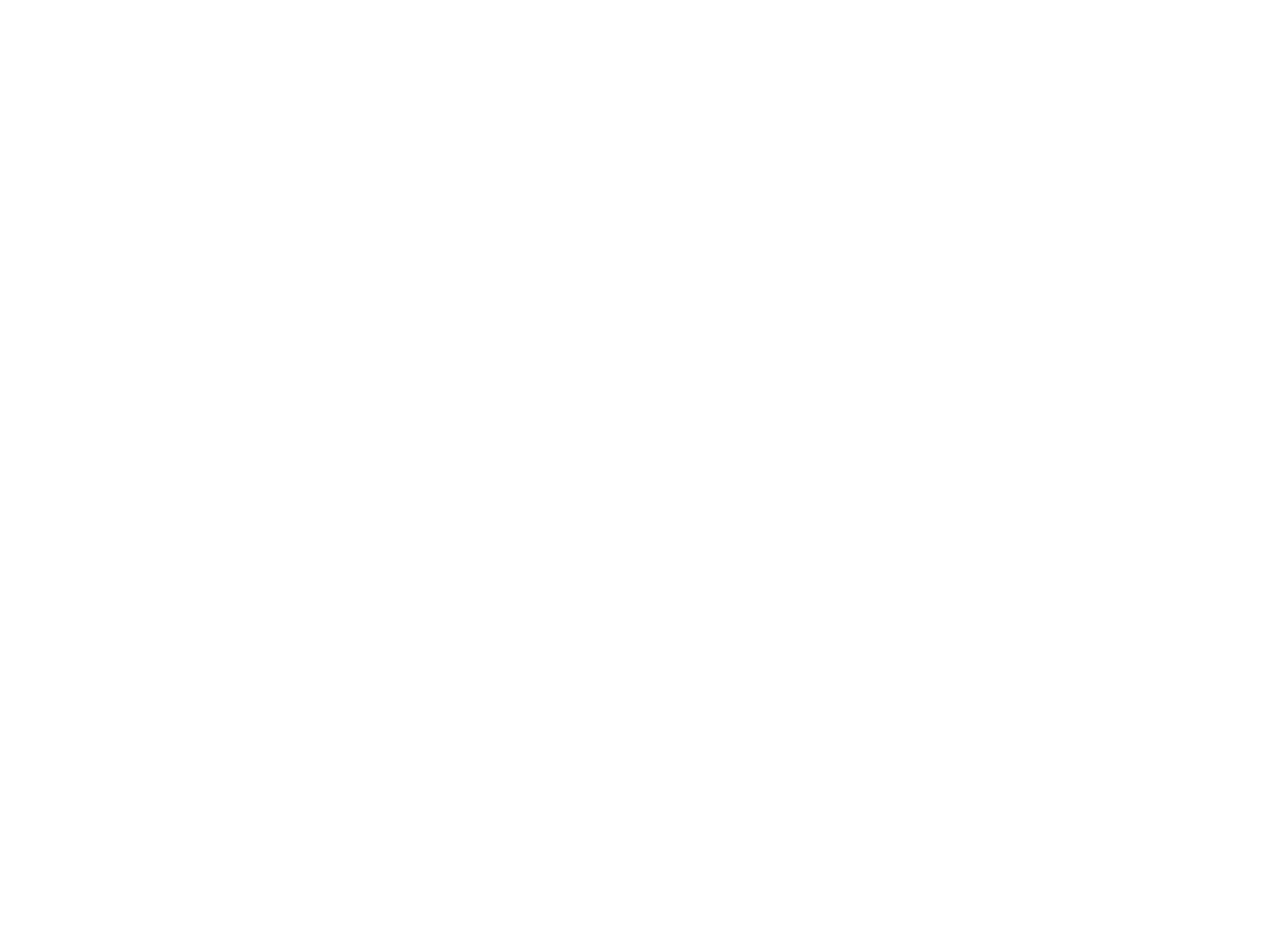
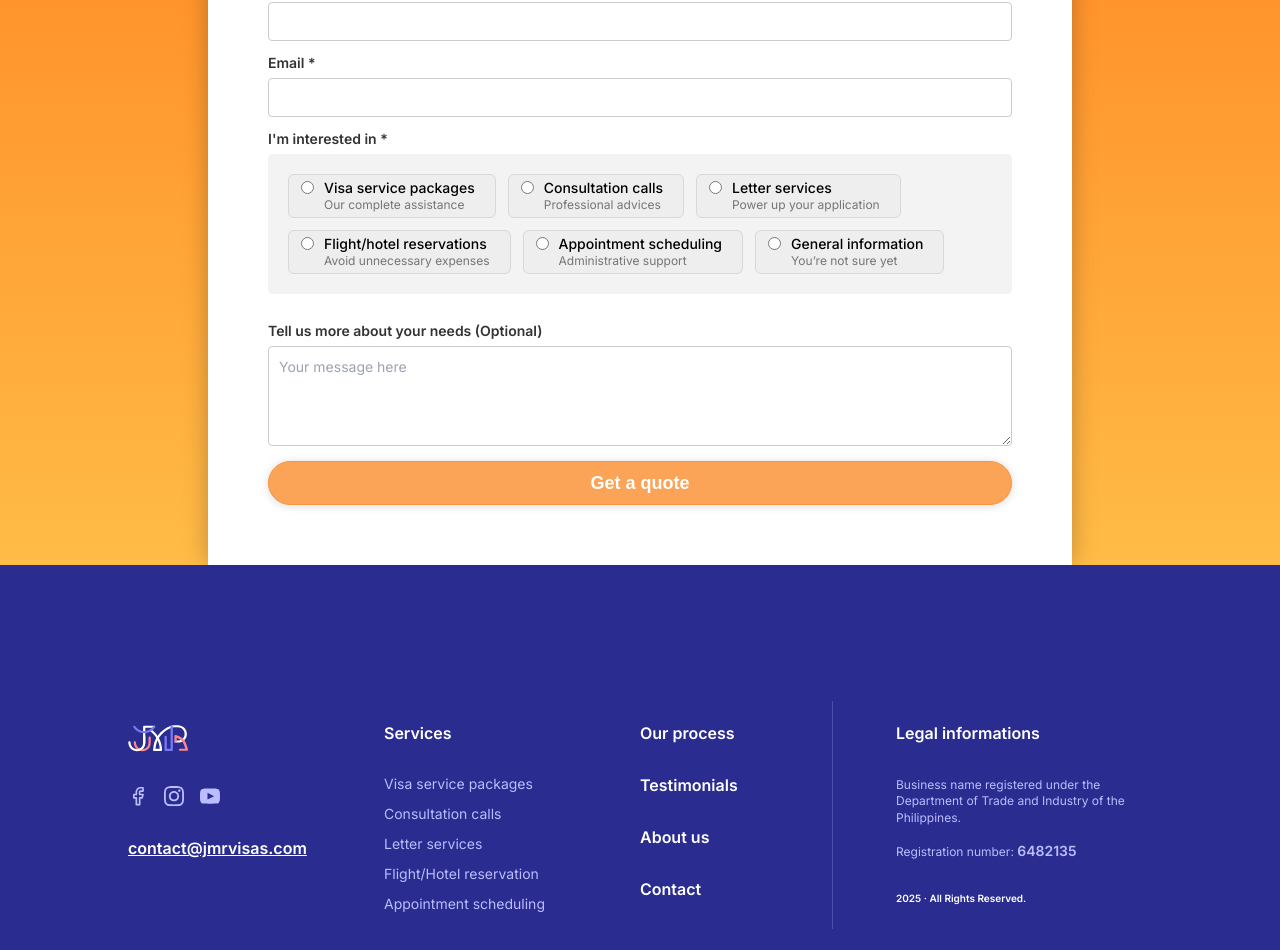
Before and after one commit to EricBARBEAU/jmr-vs, a React (Create React App) app in the folder my-app/: page /#/services/reservations in a window 1280 px wide. Shown: the part 1212-2162 px from the top of the page. Before the commit the page ends 800 px from the top, so only its background shows below. Built offline with nearby package versions, Linux system fonts and the light colour scheme; a web font is replaced by a local one.

Commit message:
last changes for prod

```diff
--- a/my-app/package.json
+++ b/my-app/package.json
@@ -2,7 +2,7 @@
   "name": "my-app",
   "version": "0.1.0",
   "private": true,
-  "homepage": "https://ericbarbeau.github.io/jmr-vs",
+  "homepage": "https://jmrvisas.com",
   "dependencies": {
     "@emailjs/browser": "^4.4.1",
     "@headlessui/react": "^2.2.0",
--- a/my-app/src/modules/App.js
+++ b/my-app/src/modules/App.js
@@ -1,6 +1,6 @@
 // React stuff
 import React, { useState } from "react";
-import { BrowserRouter, Routes, Route } from "react-router-dom";
+import { HashRouter, Routes, Route, useLocation } from "react-router-dom";
 // Elements import
 import ScrollToTop from './functions/scroll-top';
 import Nav from './elements/navbar';
@@ -33,30 +33,42 @@
 
     return (
       <div className="App">
-        <BrowserRouter basename="/jmr-vs">
+        <HashRouter>
             <ScrollToTop />
             <MobileNav isSidebarOpen={isSidebarOpen} toggleSidebar={toggleSidebar} />
             <Nav toggleSidebar={toggleSidebar} />
             <Routes>
-                <Route path="/" element={<Layout />} >
+                <Route path="/" element={<Layout />}>
                     <Route index element={<Home />} />
-                    <Route path="/" element={<ServicesLayout />} >
-                        <Route index path="/services/visa-service-packages" element={<ServicesPackages />} />
-                        <Route path="/services/consultation-calls" element={<ServicesCalls />} />
-                        <Route path="/services/letter-services" element={<ServicesLetter />} />
-                        <Route path="/services/reservations" element={<ServicesReservations />} />
-                        <Route path="/services/appointment-scheduling" element={<ServicesAppointment />} />
+                    <Route path="services" element={<ServicesLayout />}>
+                        <Route path="visa-service-packages" element={<ServicesPackages />} />
+                        <Route path="consultation-calls" element={<ServicesCalls />} />
+                        <Route path="letter-services" element={<ServicesLetter />} />
+                        <Route path="reservations" element={<ServicesReservations />} />
+                        <Route path="appointment-scheduling" element={<ServicesAppointment />} />
                     </Route>
-                    <Route path="/our-process" element={<Process />} />
-                    <Route path="/testimonials" element={<Testimonials />} />
-                    <Route path="/about-us" element={<About />} />
-                    <Route path="/contact" element={<Contact />} />
+                    <Route path="our-process" element={<Process />} />
+                    <Route path="testimonials" element={<Testimonials />} />
+                    <Route path="about-us" element={<About />} />
+                    <Route path="contact" element={<Contact />} />
+                    <Route path="*" element={<NotFound />} />
                 </Route>
             </Routes>
             <Footer />
-        </BrowserRouter>
+        </HashRouter>
       </div>
     );
 }
 
+function NotFound() {
+    const location = useLocation();
+
+    return (
+        <div>
+            <h1>404 - Page Not Found</h1>
+            <p>No match for <code>{location.pathname}</code></p>
+        </div>
+    );
+}
+
 export default App;
--- a/my-app/src/modules/views/services/quotation_form.js
+++ b/my-app/src/modules/views/services/quotation_form.js
@@ -154,7 +154,7 @@
 
                 <div className="radio-label">
                   <label className="label-main" for="flight-reservation">Flight/hotel reservations</label>
-                  <span className="label-secondary">Something here</span>
+                  <span className="label-secondary">Avoid unnecessary expenses</span>
                 </div>
               </div>
 
```
Also changed, not shown: my-app/public/404.html (added, +15 -0 lines), 1 other file (tests, documents, lock files or other folders).
